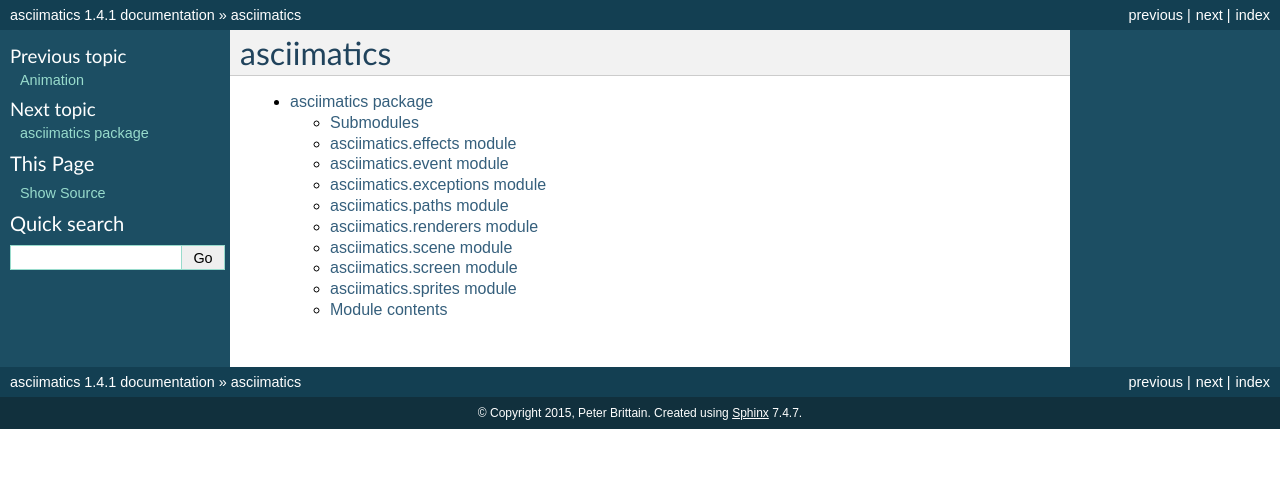
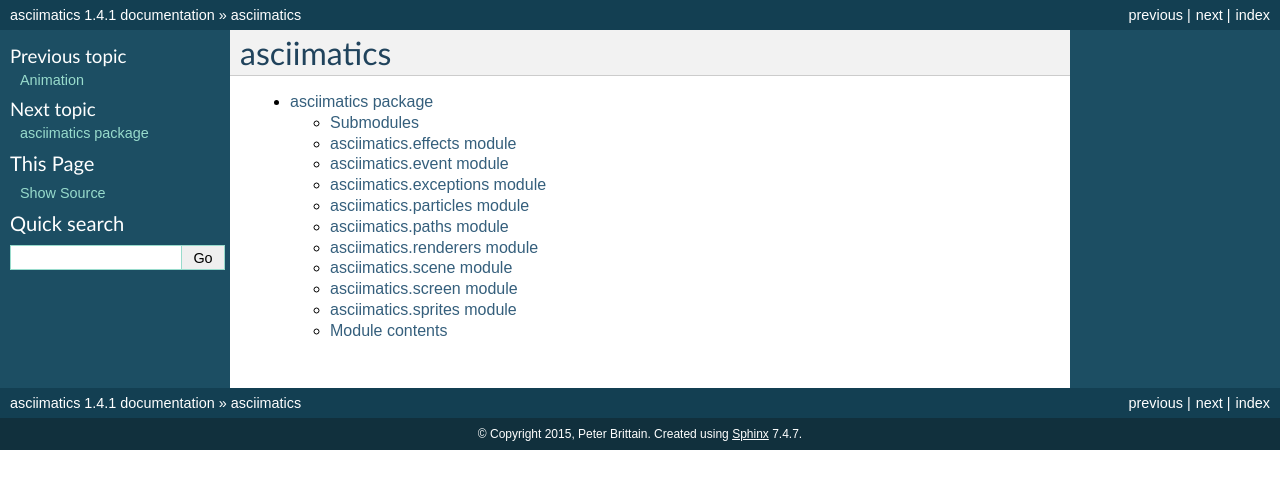
Before and after one commit to peterbrittain/asciimatics, a Sphinx documentation site: the page built from doc/source/modules.rst, in a window 1280 px wide. Shown: the top 489 px of the page. Built offline with Sphinx 7.4.7, drawn with Linux system fonts in a browser that asks for light colours.

Commit message:
Update asciimatics.rst

```diff
--- a/doc/source/asciimatics.rst
+++ b/doc/source/asciimatics.rst
@@ -22,6 +22,13 @@ asciimatics.exceptions module
 -----------------------------
 
 .. automodule:: asciimatics.exceptions
+    :members:
+    :show-inheritance:
+
+asciimatics.particles module
+----------------------------
+
+.. automodule:: asciimatics.particles
     :members:
     :show-inheritance:
 
```
